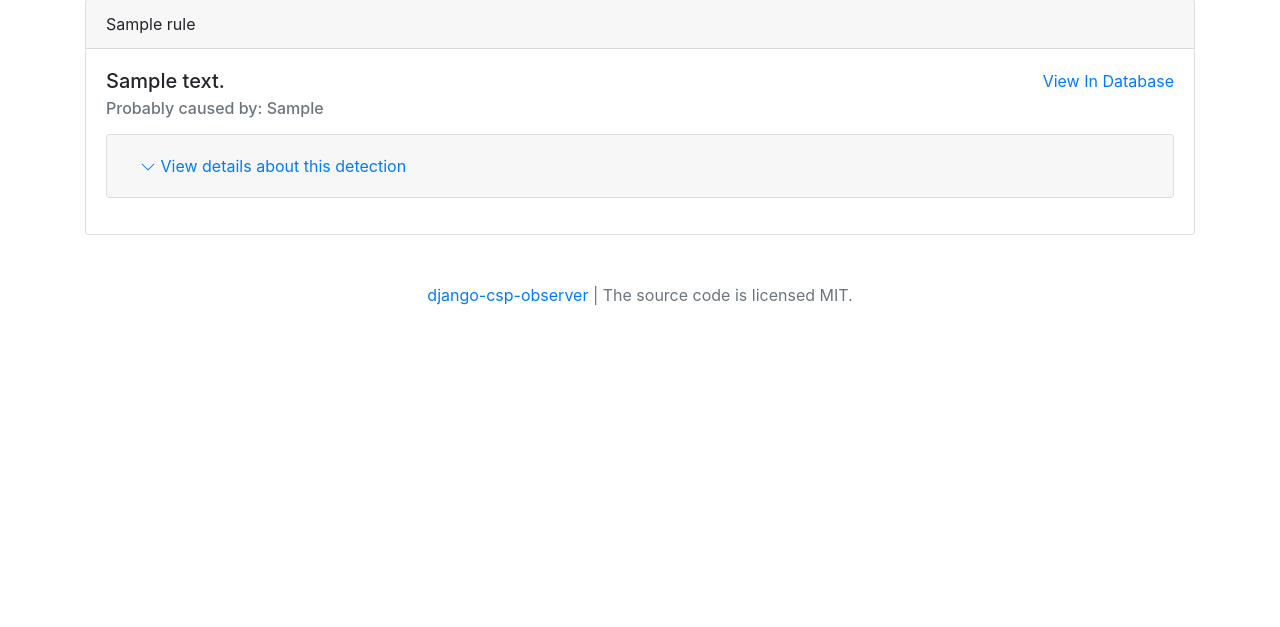
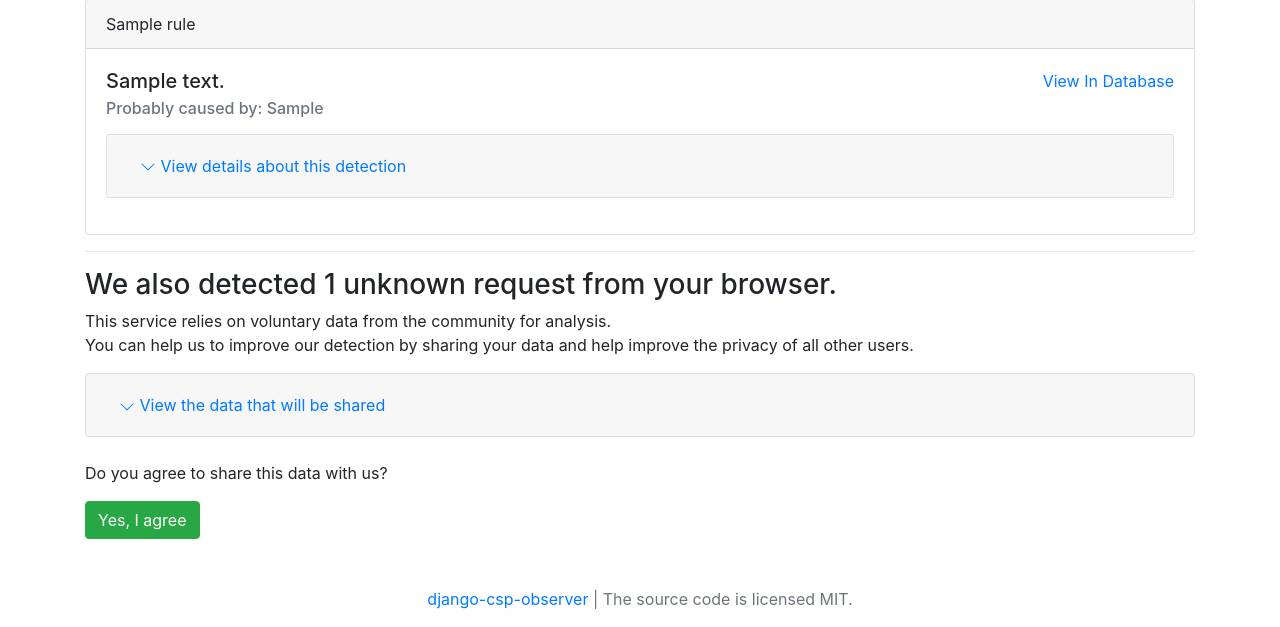
Before and after one commit to flxn/django-csp-observer, a Django app: template csp_observer/templates/client_ui/result_detail.html in a window 1280 px wide. Shown: the part 228-855 px from the top of the page. Before the commit the page ends 533 px from the top, so only its background shows below. Run offline with Django 3.2, Linux system fonts and the light colour scheme; the template is opened without the code that fills it: most values are stand-ins (such as "Sample title", 1, 10 or a date in 2020); some libraries are stand-ins or nearby versions.

Commit message:
voluntary data sharing implemented

```diff
--- a/csp_observer/settings.py
+++ b/csp_observer/settings.py
@@ -36,6 +36,8 @@ CLIENTUI_VISIBILITY = ns_getattr(settings, 'CLIENTUI_VISIBILITY', 'always')
 RULE_UPDATE_FILE = ns_getattr(settings, 'RULE_UPDATE_FILE', 'https://raw.githubusercontent.com/flxn/csp-observer-data/master/rules.json')
 RULE_UPDATE_INTERVAL = ns_getattr(settings, 'RULE_UPDATE_INTERVAL', 60 * 60 * 6) # in seconds
 
+VOLUNTARY_DATA_SHARING_URL = 'https://csp-observer-reports.flxn.de'
+
 #
 # Database-stored config values
 #
--- a/csp_observer/static/csp_observer/js/base.js
+++ b/csp_observer/static/csp_observer/js/base.js
@@ -34,7 +34,29 @@ function checkRuleUpdate() {
 
 function deleteCustomRule(ruleId) {
     var apiPostUrl = getBaseUrl() + 'rule/' + ruleId + '/delete';
-    var responseDiv = $('#rule-update-response');
+    $.ajax({
+        url: apiPostUrl,
+        type: 'post',
+        headers: {
+            'X-CSRFToken': csrfToken
+        },
+        success: function(data) {
+            if (data.status === 'ok') {
+                alert(data.message)
+            } else {
+                alert("An error occurred deleting rule " + ruleId + ":\n\n" + data.message)
+            }
+            location.reload();
+        }
+    })
+}
+
+function shareSessionData(sessionId) {
+    var apiPostUrl = shareSessionUrl;
+    var responseDiv = $('#share-data-response');
+    responseDiv.addClass('alert-info');
+    responseDiv.text("Submitting data...");
+    responseDiv.show();
     $.ajax({
         url: apiPostUrl,
         type: 'post',
@@ -44,11 +66,14 @@ function deleteCustomRule(ruleId) {
         success: function(data) {
             responseDiv.removeClass('alert-info');
             if (data.status === 'ok') {
-                alert(data.message)
+                responseDiv.addClass('alert-success');
+                responseDiv.text(data.message);
+                responseDiv.show();
             } else {
-                alert("An error occurred deleting rule " + ruleId + ":\n\n" + data.message)
+                responseDiv.addClass('alert-warning');
+                responseDiv.text(data.message);
+                responseDiv.show();
             }
-            location.reload();
         }
     })
 }
--- a/csp_observer/templates/client_ui/result_detail.html
+++ b/csp_observer/templates/client_ui/result_detail.html
@@ -5,6 +5,11 @@
 {% block title %}Scan Result{% endblock title %}
 
 {% block content %}
+
+<script>
+    window.shareSessionUrl = '{% url "share_session" session.id %}';
+</script>
+
 <div class="container">
     <img id="cspo-icon" src="{% static 'csp_observer/img/cspo-logo-256px.png' %}" alt="The CSP Observer Logo: A small telescope with the letter CSP above it.">
     <h1>Scan Report</h1>
@@ -47,6 +52,46 @@
         </div>
     </div>
     {% endfor %}
+
+    <hr>
+
+    {% if other_reports|length > 0 %}
+        <h3>We also detected {{other_reports|length}} unknown request{{other_reports|length|pluralize}} from your browser.</h3>
+        <p>
+            This service relies on voluntary data from the community for analysis.
+            <br/>You can help us to improve our detection by sharing your data and help improve the privacy of all other users.
+        </p>
+
+        <div class="accordion" id="accordionExample">
+            <div class="card">
+                <div class="card-header" id="heading-share-data-session">
+                <h2 class="mb-0">
+                    <button class="btn btn-link btn-block text-left" type="button" data-toggle="collapse" data-target="#collapse-share-data-session" aria-expanded="true" aria-controls="collapse-share-data-session">
+                        <svg class="if-collapsed" width="1em" height="1em" viewBox="0 0 16 16" class="bi bi-chevron-right" fill="currentColor" xmlns="http://www.w3.org/2000/svg">
+                            <path fill-rule="evenodd" d="M4.646 1.646a.5.5 0 0 1 .708 0l6 6a.5.5 0 0 1 0 .708l-6 6a.5.5 0 0 1-.708-.708L10.293 8 4.646 2.354a.5.5 0 0 1 0-.708z"/>
+                        </svg>
+                        <svg class="if-not-collapsed" width="1em" height="1em" viewBox="0 0 16 16" class="bi bi-chevron-down" fill="currentColor" xmlns="http://www.w3.org/2000/svg">
+                            <path fill-rule="evenodd" d="M1.646 4.646a.5.5 0 0 1 .708 0L8 10.293l5.646-5.647a.5.5 0 0 1 .708.708l-6 6a.5.5 0 0 1-.708 0l-6-6a.5.5 0 0 1 0-.708z"/>
+                        </svg>
+                        View the data that will be shared
+                    </button>
+
+                </h2>
+                </div>
+
+                <div id="collapse-share-data-session" class="collapse" aria-labelledby="heading-share-data-session" data-parent="#accordionExample">
+                <div class="card-body">
+                    <code>{{shared_data}}</code>
+                </div>
+                </div>
+            </div>
+        </div>
+        <br>
+
+        <p>Do you agree to share this data with us?</p>
+        <button class="btn btn-success" onclick="shareSessionData('{{session.id}}')">Yes, I agree</button>
+        <div id="share-data-response" class="alert mt-3" role="alert" style="display: none;"></div>
+    {% endif %}
 </div>
 
 
--- a/csp_observer/urls.py
+++ b/csp_observer/urls.py
@@ -7,6 +7,7 @@ urlpatterns = [
     path('result/<uuid:session_id>', views.result, name='result'),
     path('resultdetail/<uuid:session_id>', views.result_detail, name='result_detail'),
     path('master/session/<uuid:session_id>', views.master_session, name='master_session'),
+    path('session/<uuid:session_id>/share', views.share_session, name='share_session'),
     path('privacy/', views.privacy, name='privacy'),
     path('admin/', views.admin, name='admin'),
     path('admin/update/rules/', views.admin_update_rules, name='admin_update_rules'),
```
Also changed, not shown: csp_observer/remote.py (+9 -0 lines), csp_observer/views.py (+38 -1 lines).
